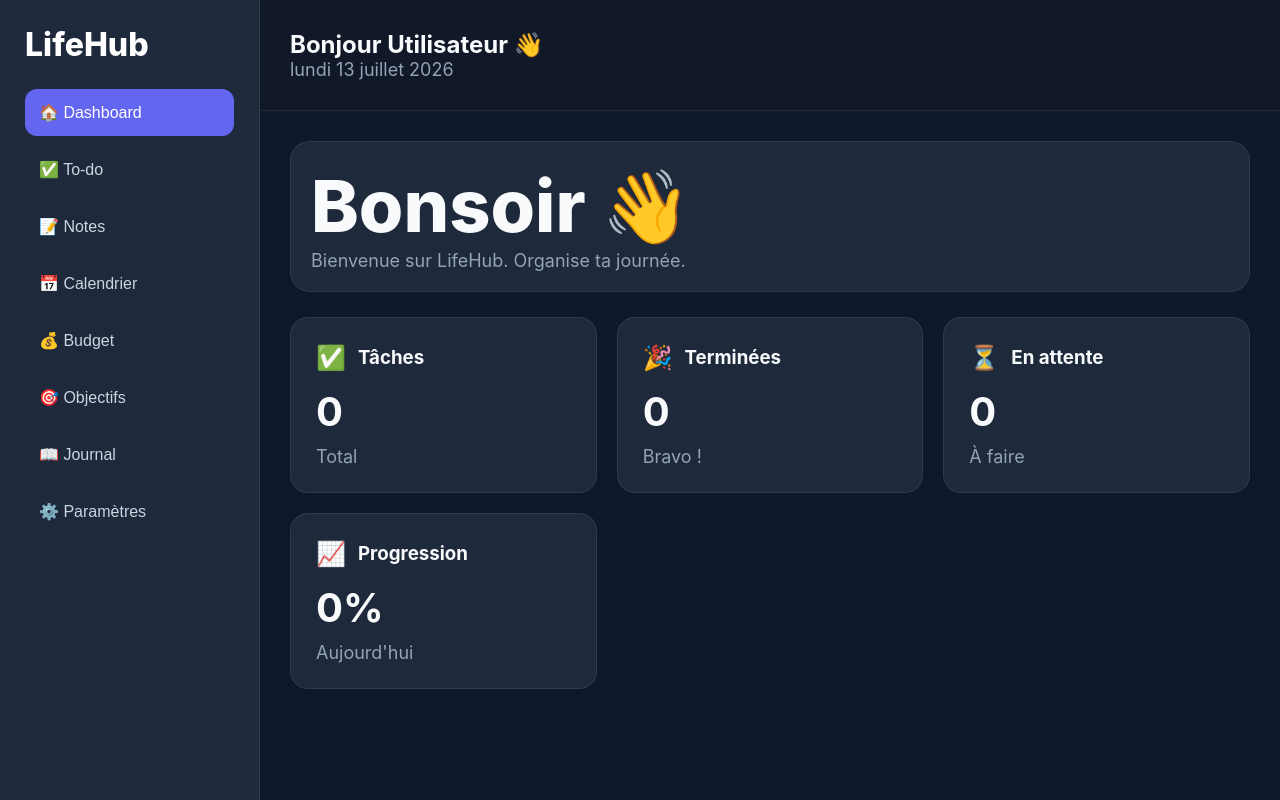
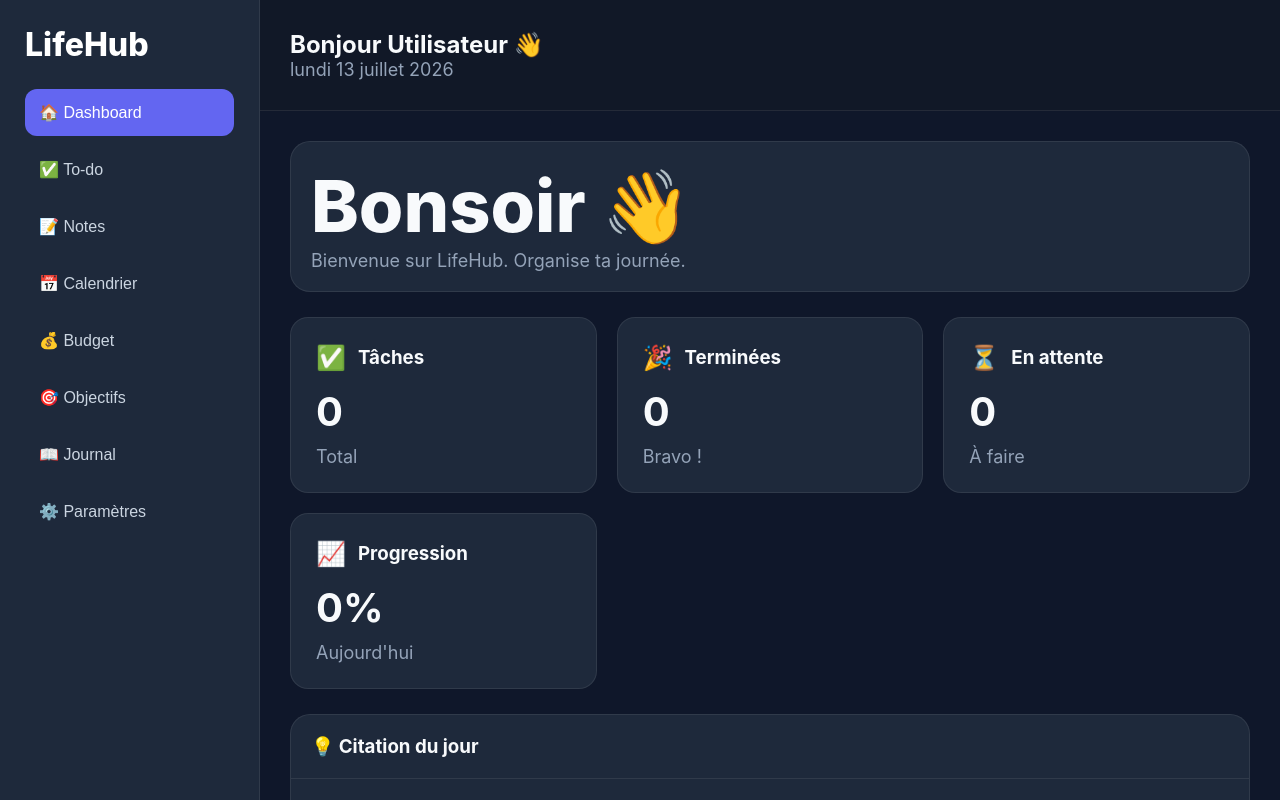
Before and after one commit to Darkmatraque/Lifehub, a React (Vite) app in the folder lifehub/: page / in a window 1280 px wide. Built offline with nearby package versions, Linux system fonts and the light colour scheme.

Commit message:
Update Dashboard.tsx

```diff
--- a/lifehub/src/pages/Dashboard.tsx
+++ b/lifehub/src/pages/Dashboard.tsx
@@ -1,8 +1,10 @@
 import PageContainer from "../components/layout/PageContainer";
 
 import DashboardHero from "../components/dashboard/DashboardHero";
-
 import DashboardStats from "../components/dashboard/DashboardStats";
+import DailyQuote from "../components/dashboard/DailyQuote";
+import TodayTasks from "../components/dashboard/TodayTasks";
+import QuickActions from "../components/dashboard/QuickActions";
 
 export default function Dashboard() {
 
@@ -14,6 +16,16 @@ export default function Dashboard() {
 
             <DashboardStats />
 
+            <div className="dashboard-bottom">
+
+                <DailyQuote />
+
+                <TodayTasks />
+
+            </div>
+
+            <QuickActions />
+
         </PageContainer>
 
     );
```
